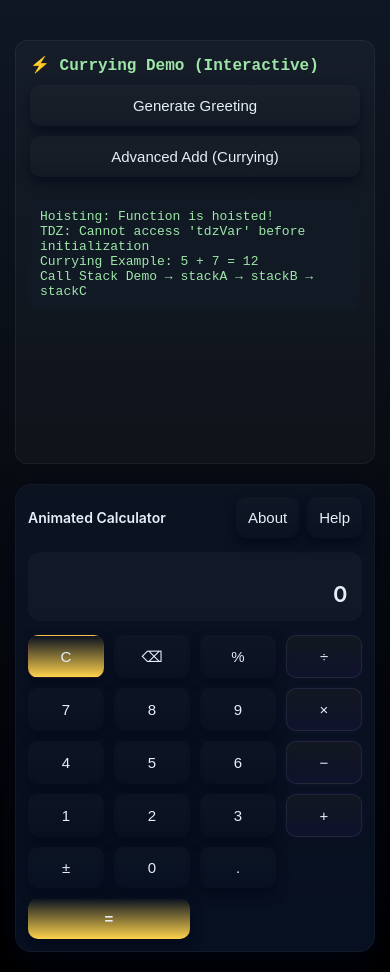
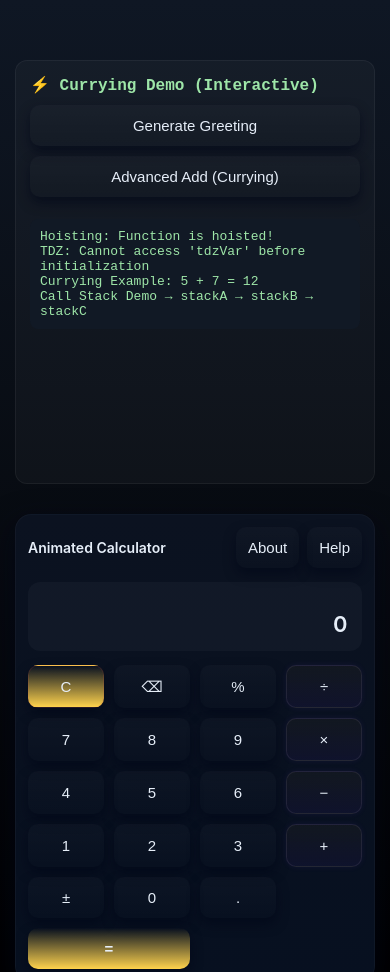
Before and after one commit to saiheroforking/day-2, a plain HTML site: page index.html in a window 390 px wide. Shown: the top 972 px of the page. Drawn offline with Linux system fonts and the light colour scheme.

Commit message:
CSS modified

```diff
--- a/styles/main.css
+++ b/styles/main.css
@@ -121,7 +121,7 @@ button:active {
     width: 320px;
     position: fixed;
     top: 200px;
-    right: 360px;
+    right: 250px;
     height: calc(55vh - 40px);
     overflow-y: auto;
     background: var(--glass);
@@ -161,14 +161,14 @@ button:active {
         position: static;
         width: 100%;
         max-width: 360px;
-        margin-top: 20px;
+        margin-top: 40px;
     }
 
     .layout {
         display: flex;
         flex-direction: column;
         align-items: center;
-        gap: 20px;
+        gap: 30px;
     }
 }
 
```
